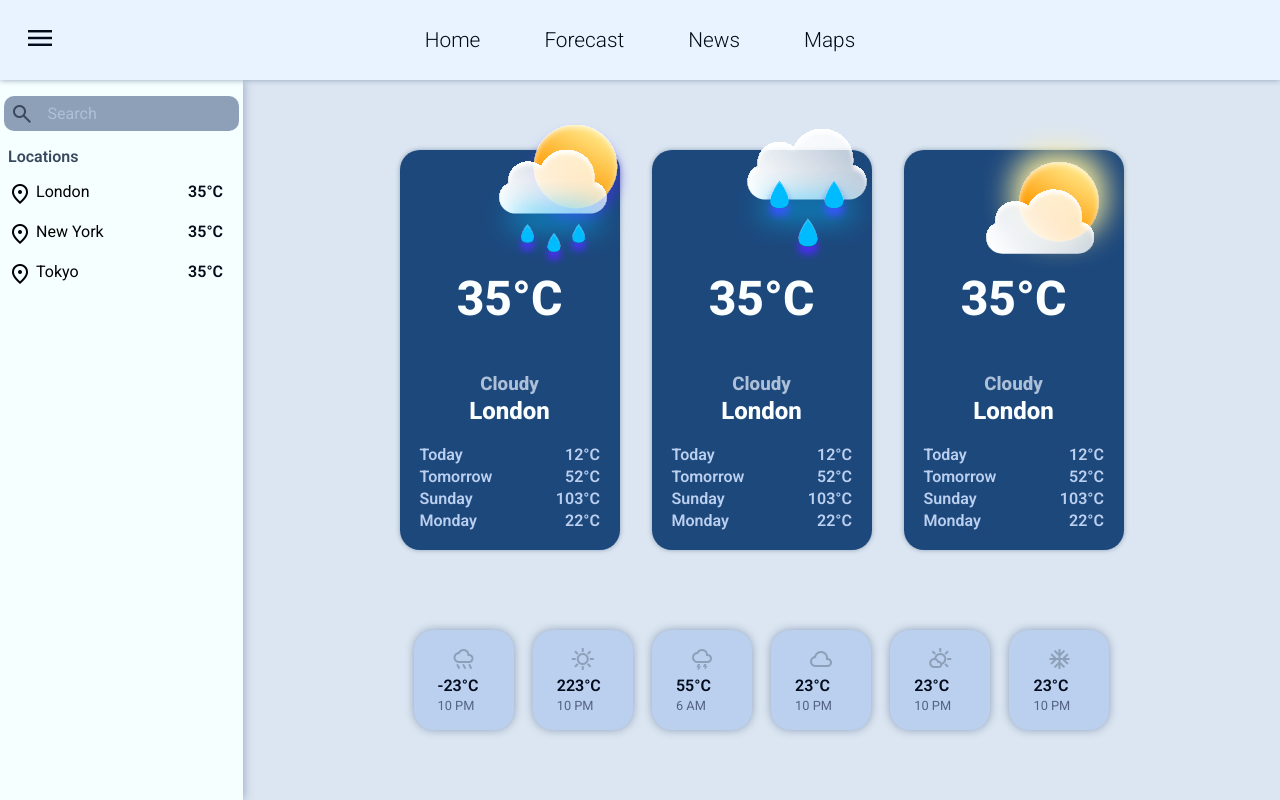
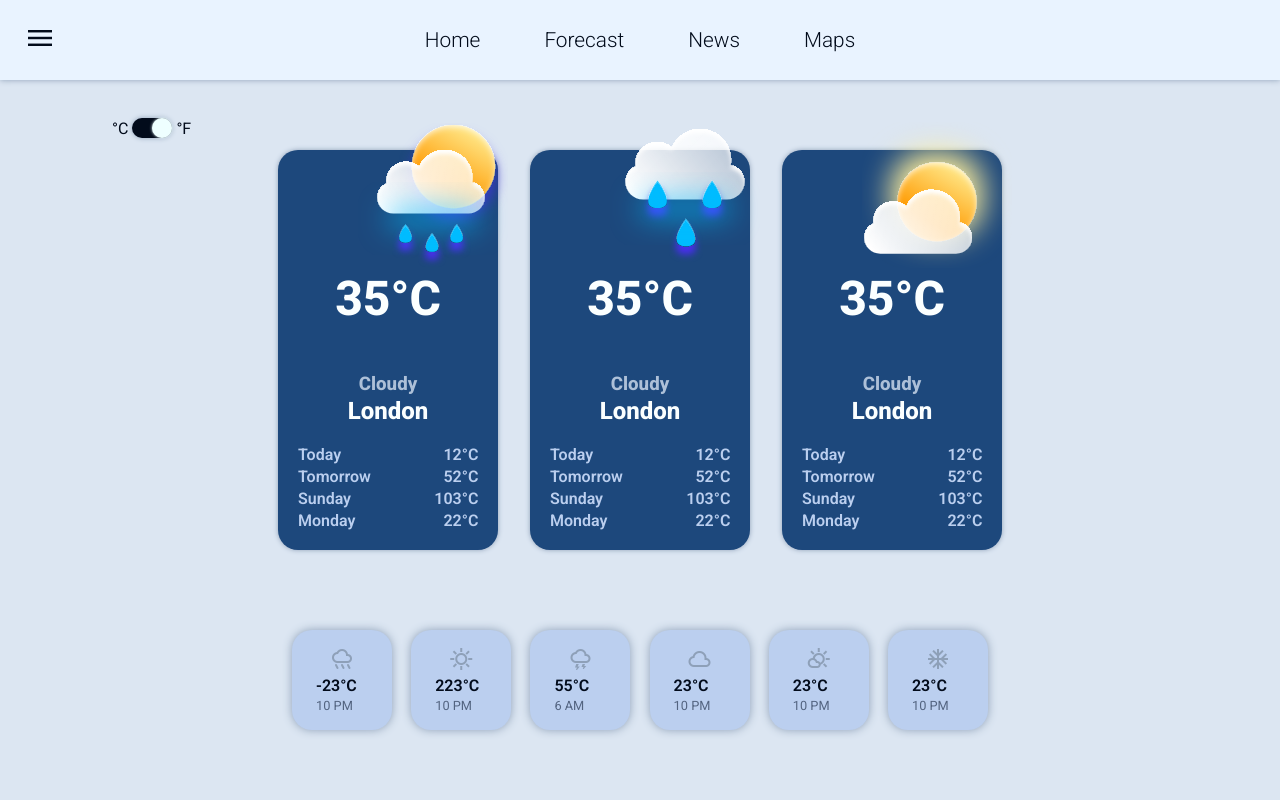
Before and after one commit to SirLuciferZ/Weather-App, a plain HTML site: page index.html in a window 1280 px wide. Drawn offline with nearby package versions, Linux system fonts and the light colour scheme; a web font is replaced by a local one.

Commit message:
Add temperature conversion buttons and update sidebar styles

```diff
--- a/index.html
+++ b/index.html
@@ -35,6 +35,7 @@
     </header>
 
     <main>
+
       <nav class="side-bar-container">
         <div class="search-bar-container">
           <span class="material-symbols-outlined">search</span>
@@ -61,6 +62,11 @@
         </div>
       </nav>
       <div class="weather-card-container">
+        <div class="change-temp">
+            <p class="centigrad">°C</p>
+            <div class="change-temp-button"></div>
+            <p class="firenhite">°F</p>
+        </div>
         <div class="card-container">
           <div class="card">
             <img src="icons/sun-rainy.svg" alt="" />
--- a/style.css
+++ b/style.css
@@ -9,15 +9,18 @@
 }
 
 [data-theme="dark"] {
-    --bg-dark: oklch(0.1 0.02 255);
+    --bg-dark: oklch(0.15 0.02 255);
     --bg: oklch(0.15 0.02 255);
     --bg-light: oklch(0.2 0.02 255);
     --text: oklch(0.96 0.04 255);
     --text-muted: oklch(0.76 0.04 255);
+    --card-text: oklch(0 0.01 255);
+    --card-text-muted: oklch(0.4 0.04 255);
+    --card-info: oklch(0.44 0.05 260);
     --highlight: oklch(0.5 0.04 255);
     --border: oklch(0.4 0.04 255);
     --border-muted: oklch(0.3 0.04 255);
-    --primary: oklch(0.76 0.1 255);
+    --primary: oklch(0.7 0.1 255);
     --secondary: oklch(0.76 0.1 75);
     --danger: oklch(0.7 0.05 30);
     --warning: oklch(0.7 0.05 100);
@@ -114,15 +117,17 @@ body {
 main {
     display: flex;
     height: 90vh;
+    transition: all 0.3s ease;
 }
 
 
 .side-bar-container {
-    display: flex;
+    display: none;
     flex-direction: column;
     background-color: var(--bg-light);
     width: 300px;
     box-shadow: 0 0 10px var(--border-muted);
+    transition: all 0.3s ease;
 }
 
 .search-bar-container {
@@ -173,12 +178,13 @@ main {
     margin-left: auto;
     margin-right: 20px;
     font-weight: 600;
-    color: var(--text);
+
 }
 
 .loc-item {
     display: flex;
     gap: 0.25rem;
+    color: var(--text);
 }
 
 
@@ -192,6 +198,44 @@ main {
     justify-content: center;
     align-items: center;
     width: 100%;
+    position: relative;
+}
+
+.change-temp {
+    position: absolute;
+    gap: 0.25rem;
+    top: -1rem;
+    left: 7rem;
+    display: flex;
+    align-items: center;
+    justify-content: center;
+    color: var(--text);
+}
+
+.change-temp-button {
+    width: 40px;
+    height: 20px;
+    background-color: var(--text);
+    border-radius: 50px;
+    position: relative;
+    box-shadow: 0 0 5px var(--border-muted);
+}
+
+.change-temp-button::before {
+    content: "";
+    width: 20px;
+    height: 20px;
+    background-color: var(--highlight);
+    position: absolute;
+    top: 0;
+    right: 0;
+    border-radius: 50px;
+    z-index: 999;
+    box-shadow: 0 0 3px var(--highlight);
+    transition: all 0.3s;
+}
+ .change-temp:hover .change-temp-button::before{
+    right: 50%;
 }
 
 .card-container {
```
